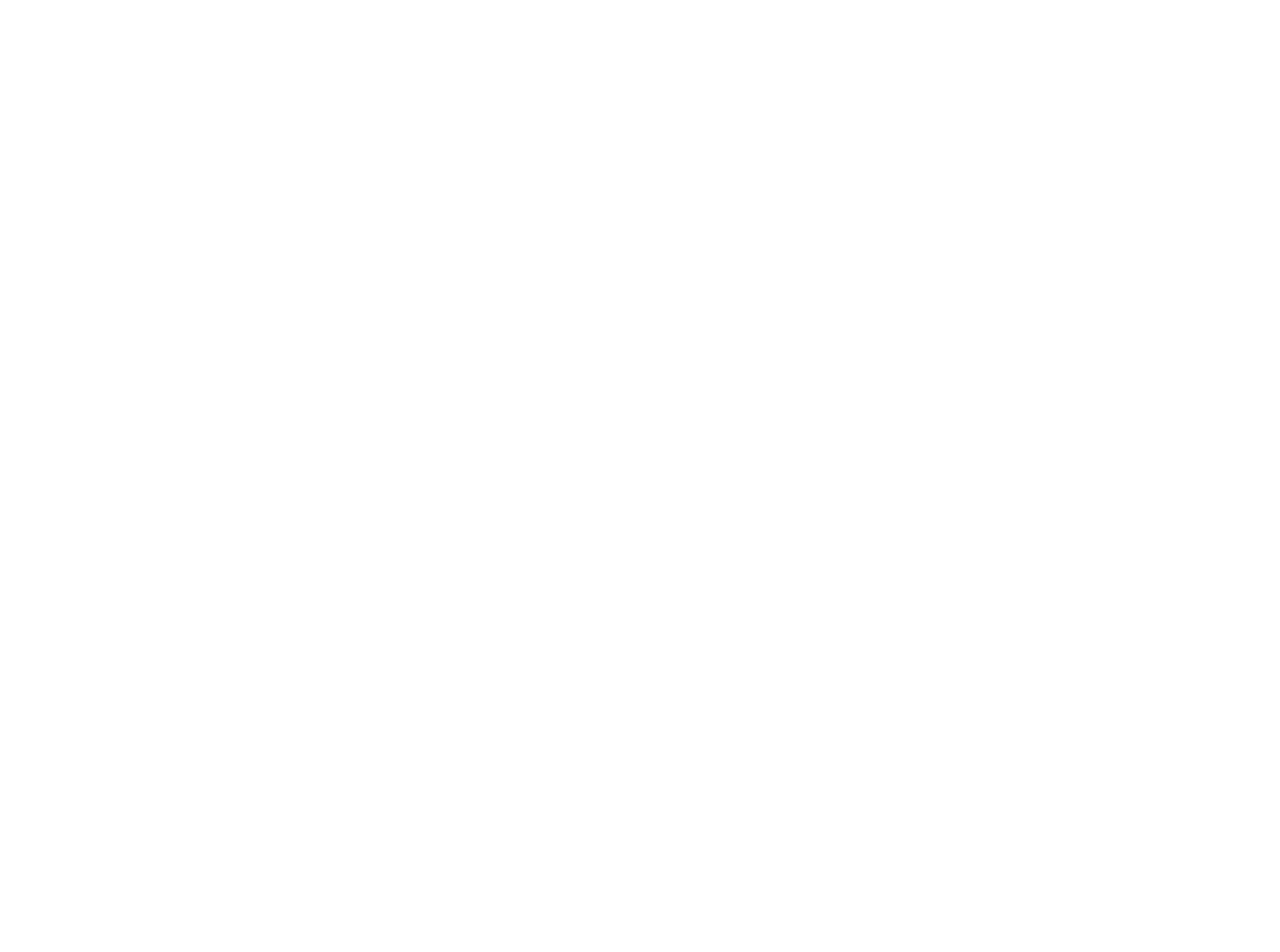
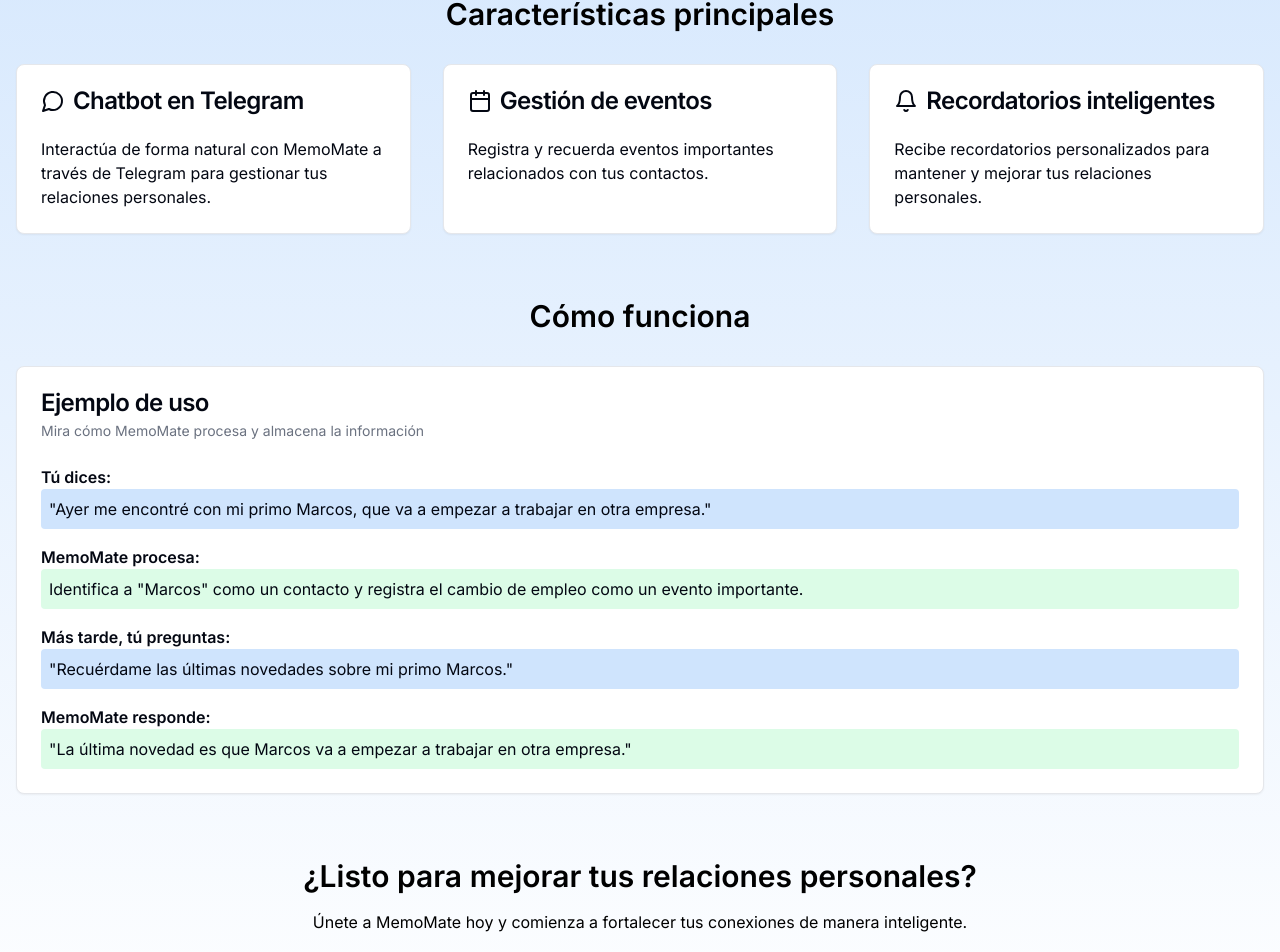
Before and after one commit to enolcasielles/memo-mate, a Next.js app: page / in a window 1280 px wide. Shown: the part 292-1244 px from the top of the page. Before the commit the page ends 800 px from the top, so only its background shows below. Built offline with nearby package versions, Linux system fonts and the light colour scheme.

Commit message:
add home page

```diff
--- /dev/null
+++ b/src/core/components/base/card.tsx
@@ -0,0 +1,79 @@
+import * as React from "react"
+
+import { cn } from "@/core/lib/utils"
+
+const Card = React.forwardRef<
+  HTMLDivElement,
+  React.HTMLAttributes<HTMLDivElement>
+>(({ className, ...props }, ref) => (
+  <div
+    ref={ref}
+    className={cn(
+      "rounded-lg border border-gray-200 bg-white text-gray-950 shadow-sm dark:border-gray-800 dark:bg-gray-950 dark:text-gray-50",
+      className
+    )}
+    {...props}
+  />
+))
+Card.displayName = "Card"
+
+const CardHeader = React.forwardRef<
+  HTMLDivElement,
+  React.HTMLAttributes<HTMLDivElement>
+>(({ className, ...props }, ref) => (
+  <div
+    ref={ref}
+    className={cn("flex flex-col space-y-1.5 p-6", className)}
+    {...props}
+  />
+))
+CardHeader.displayName = "CardHeader"
+
+const CardTitle = React.forwardRef<
+  HTMLParagraphElement,
+  React.HTMLAttributes<HTMLHeadingElement>
+>(({ className, ...props }, ref) => (
+  <h3
+    ref={ref}
+    className={cn(
+      "text-2xl font-semibold leading-none tracking-tight",
+      className
+    )}
+    {...props}
+  />
+))
+CardTitle.displayName = "CardTitle"
+
+const CardDescription = React.forwardRef<
+  HTMLParagraphElement,
+  React.HTMLAttributes<HTMLParagraphElement>
+>(({ className, ...props }, ref) => (
+  <p
+    ref={ref}
+    className={cn("text-sm text-gray-500 dark:text-gray-400", className)}
+    {...props}
+  />
+))
+CardDescription.displayName = "CardDescription"
+
+const CardContent = React.forwardRef<
+  HTMLDivElement,
+  React.HTMLAttributes<HTMLDivElement>
+>(({ className, ...props }, ref) => (
+  <div ref={ref} className={cn("p-6 pt-0", className)} {...props} />
+))
+CardContent.displayName = "CardContent"
+
+const CardFooter = React.forwardRef<
+  HTMLDivElement,
+  React.HTMLAttributes<HTMLDivElement>
+>(({ className, ...props }, ref) => (
+  <div
+    ref={ref}
+    className={cn("flex items-center p-6 pt-0", className)}
+    {...props}
+  />
+))
+CardFooter.displayName = "CardFooter"
+
+export { Card, CardHeader, CardFooter, CardTitle, CardDescription, CardContent }
--- a/src/modules/home/pages/HomePage.tsx
+++ b/src/modules/home/pages/HomePage.tsx
@@ -1,9 +1,141 @@
-export default async function Home() {
+import { Button } from "@/core/components/base/button";
+import {
+  Card,
+  CardContent,
+  CardDescription,
+  CardHeader,
+  CardTitle,
+} from "@/core/components/base/card";
+import { ArrowRight, MessageCircle, Calendar, Bell } from "lucide-react";
+
+export default function HomePage() {
   return (
-    <>
-      <main className="flex flex-col items-center justify-center">
-        Home Page
+    <div className="min-h-screen bg-gradient-to-b from-blue-100 to-white">
+      <main className="container mx-auto px-4 py-16">
+        {/* Hero Section */}
+        <section className="text-center mb-16">
+          <h1 className="text-4xl font-bold mb-4">MemoMate</h1>
+          <p className="text-xl mb-8">
+            Tu asistente personal para mejorar tus relaciones
+          </p>
+          <Button size="lg">
+            Comenzar ahora
+            <ArrowRight className="ml-2 h-4 w-4" />
+          </Button>
+        </section>
+
+        {/* Features Section */}
+        <section className="mb-16">
+          <h2 className="text-3xl font-semibold text-center mb-8">
+            Características principales
+          </h2>
+          <div className="grid md:grid-cols-3 gap-8">
+            <Card>
+              <CardHeader>
+                <CardTitle className="flex items-center">
+                  <MessageCircle className="mr-2 h-6 w-6" />
+                  Chatbot en Telegram
+                </CardTitle>
+              </CardHeader>
+              <CardContent>
+                <p>
+                  Interactúa de forma natural con MemoMate a través de Telegram
+                  para gestionar tus relaciones personales.
+                </p>
+              </CardContent>
+            </Card>
+            <Card>
+              <CardHeader>
+                <CardTitle className="flex items-center">
+                  <Calendar className="mr-2 h-6 w-6" />
+                  Gestión de eventos
+                </CardTitle>
+              </CardHeader>
+              <CardContent>
+                <p>
+                  Registra y recuerda eventos importantes relacionados con tus
+                  contactos.
+                </p>
+              </CardContent>
+            </Card>
+            <Card>
+              <CardHeader>
+                <CardTitle className="flex items-center">
+                  <Bell className="mr-2 h-6 w-6" />
+                  Recordatorios inteligentes
+                </CardTitle>
+              </CardHeader>
+              <CardContent>
+                <p>
+                  Recibe recordatorios personalizados para mantener y mejorar
+                  tus relaciones personales.
+                </p>
+              </CardContent>
+            </Card>
+          </div>
+        </section>
+
+        {/* Example Section */}
+        <section className="mb-16">
+          <h2 className="text-3xl font-semibold text-center mb-8">
+            Cómo funciona
+          </h2>
+          <Card>
+            <CardHeader>
+              <CardTitle>Ejemplo de uso</CardTitle>
+              <CardDescription>
+                Mira cómo MemoMate procesa y almacena la información
+              </CardDescription>
+            </CardHeader>
+            <CardContent>
+              <div className="space-y-4">
+                <div>
+                  <p className="font-semibold">Tú dices:</p>
+                  <p className="bg-blue-100 p-2 rounded">
+                    "Ayer me encontré con mi primo Marcos, que va a empezar a
+                    trabajar en otra empresa."
+                  </p>
+                </div>
+                <div>
+                  <p className="font-semibold">MemoMate procesa:</p>
+                  <p className="bg-green-100 p-2 rounded">
+                    Identifica a "Marcos" como un contacto y registra el cambio
+                    de empleo como un evento importante.
+                  </p>
+                </div>
+                <div>
+                  <p className="font-semibold">Más tarde, tú preguntas:</p>
+                  <p className="bg-blue-100 p-2 rounded">
+                    "Recuérdame las últimas novedades sobre mi primo Marcos."
+                  </p>
+                </div>
+                <div>
+                  <p className="font-semibold">MemoMate responde:</p>
+                  <p className="bg-green-100 p-2 rounded">
+                    "La última novedad es que Marcos va a empezar a trabajar en
+                    otra empresa."
+                  </p>
+                </div>
+              </div>
+            </CardContent>
+          </Card>
+        </section>
+
+        {/* CTA Section */}
+        <section className="text-center">
+          <h2 className="text-3xl font-semibold mb-4">
+            ¿Listo para mejorar tus relaciones personales?
+          </h2>
+          <p className="mb-8">
+            Únete a MemoMate hoy y comienza a fortalecer tus conexiones de
+            manera inteligente.
+          </p>
+          <Button size="lg">
+            Prueba MemoMate gratis
+            <ArrowRight className="ml-2 h-4 w-4" />
+          </Button>
+        </section>
       </main>
-    </>
+    </div>
   );
 }
```
